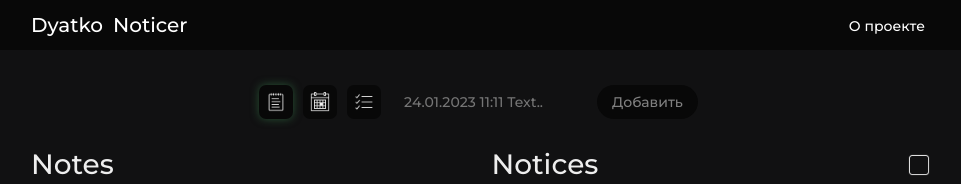
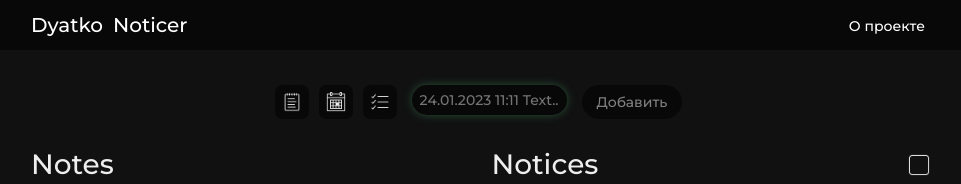
Before and after one commit to DyatkoGleb/noticer_web, a React (Create React App) app: page / in a window 1280 px wide. Shown: the top 184 px of the page, without its empty margins (159-1120 px from the left). Built offline with nearby package versions, Linux system fonts and the light colour scheme; no server answers.

Commit message:
Feat: Add resizing newNoteForm input

```diff
--- a/src/components/NoteCreateForm/NewNoteForm.jsx
+++ b/src/components/NoteCreateForm/NewNoteForm.jsx
@@ -12,7 +12,7 @@ const NewNoteForm = ({ inputValue, setInputValue, inputRef, addNewNote, typeNewN
 	}
 
 	return (
-		<div className="d-flex justify-content-center align-items-center" id="form">
+		<div className="d-flex justify-content-center align-items-start" id="form">
 			<NoteTypeSelector
 				typeNewNote={typeNewNote}
 				setTypeNewNote={setTypeNewNote}
@@ -20,7 +20,7 @@ const NewNoteForm = ({ inputValue, setInputValue, inputRef, addNewNote, typeNewN
 			/>
 			<Input
 				value={inputValue}
-				onChange={e => setInputValue(e.target.value)}
+				onInput={e => setInputValue(e.target.textContent)}
 				ref={inputRef}
 			/>
 			<Button onClick={addNewNote}>
--- a/src/components/UI/Input.jsx
+++ b/src/components/UI/Input.jsx
@@ -1,31 +1,62 @@
-import React from 'react'
+import React, { useEffect, useRef } from 'react'
 import styled from 'styled-components'
 
 
-const StyledInput = styled.input`
+const StyledEditableDiv = styled.div.attrs((props) => ({
+	contentEditable: true,
+	dangerouslySetInnerHTML: { __html: props.value },
+}))`
+	position: relative;
+	margin: 15px 0;
 	padding: 8px;
 	height: max-content;
+	max-height: 10em;
+	min-width: 155px;
+	max-width: 400px;
 	background: none;
 	border: none;
 	color: white;
-    transition: .1s;
+	transition: 0.1s;
+	overflow-y: auto;
 
-    &:hover, &:focus {
+	&::-webkit-scrollbar {
+        width: 0;
+    }
+
+	&:hover,
+	&:focus {
 		background-color: #080808;
 		box-shadow: 0 0 8px #285134;
 		border-radius: 20px;
 	}
+
+	&:empty::before {
+		content: attr(placeholder);
+		color: #757575;
+		position: absolute;
+		pointer-events: none;
+
+}
 `
 
+const Input = React.forwardRef(({ value, ...props }, ref) => {
+	useEffect(() => {
+		ref.current.focus()
+		const range = document.createRange()
+		const selection = window.getSelection()
+		range.selectNodeContents(ref.current)
+		range.collapse(false)
+		selection.removeAllRanges()
+		selection.addRange(range)
+	}, [value])
 
-const Input = React.forwardRef((props, ref) => {
 	return (
-        <StyledInput
-            type="text"
+		<StyledEditableDiv
 			placeholder="24.01.2023 11:11 Text.."
 			ref={ref}
+			value={value}
 			{...props}
-        />
+		></StyledEditableDiv>
 	)
 })
 
```
Lines whose indentation alone changed are shown as unchanged.
